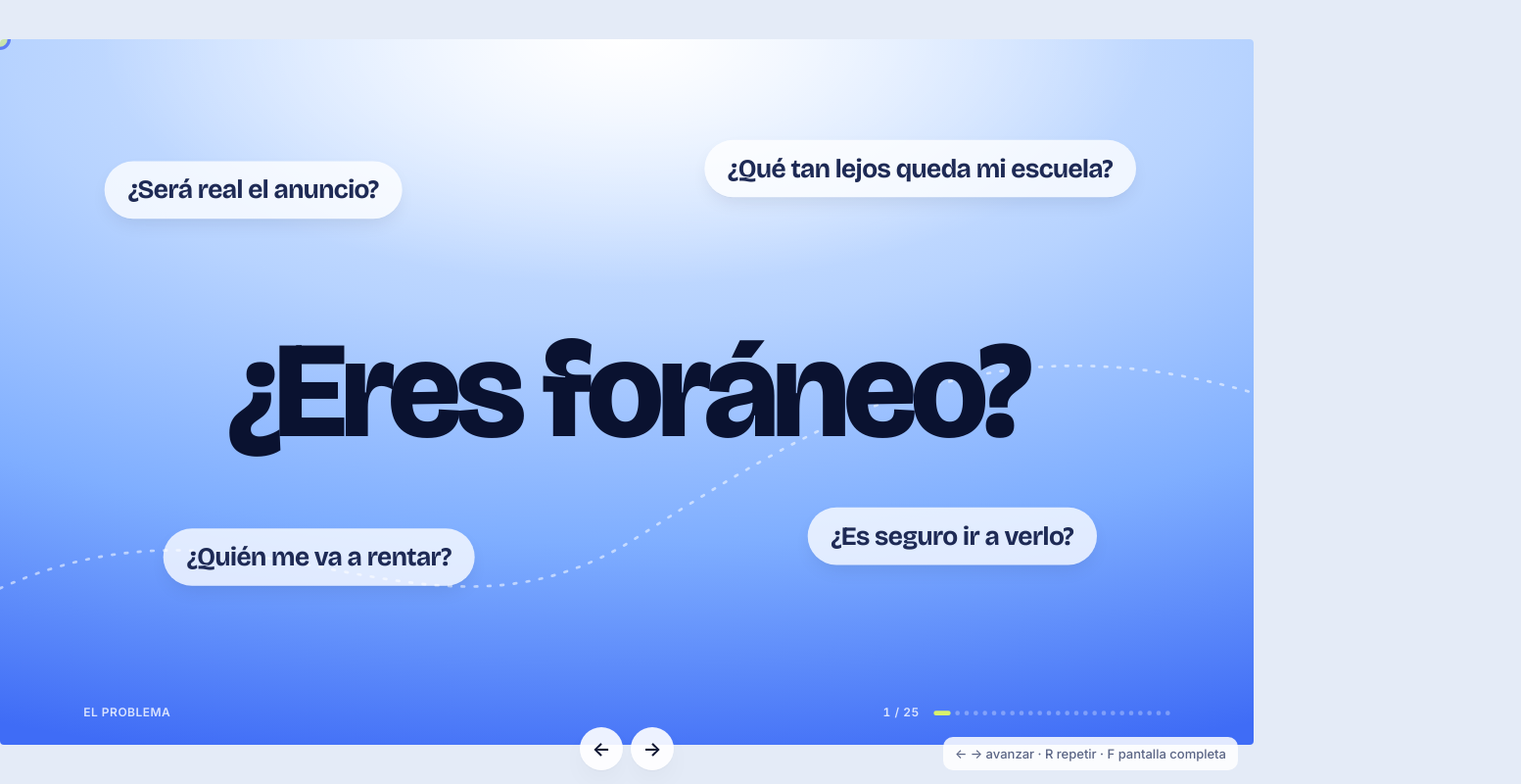
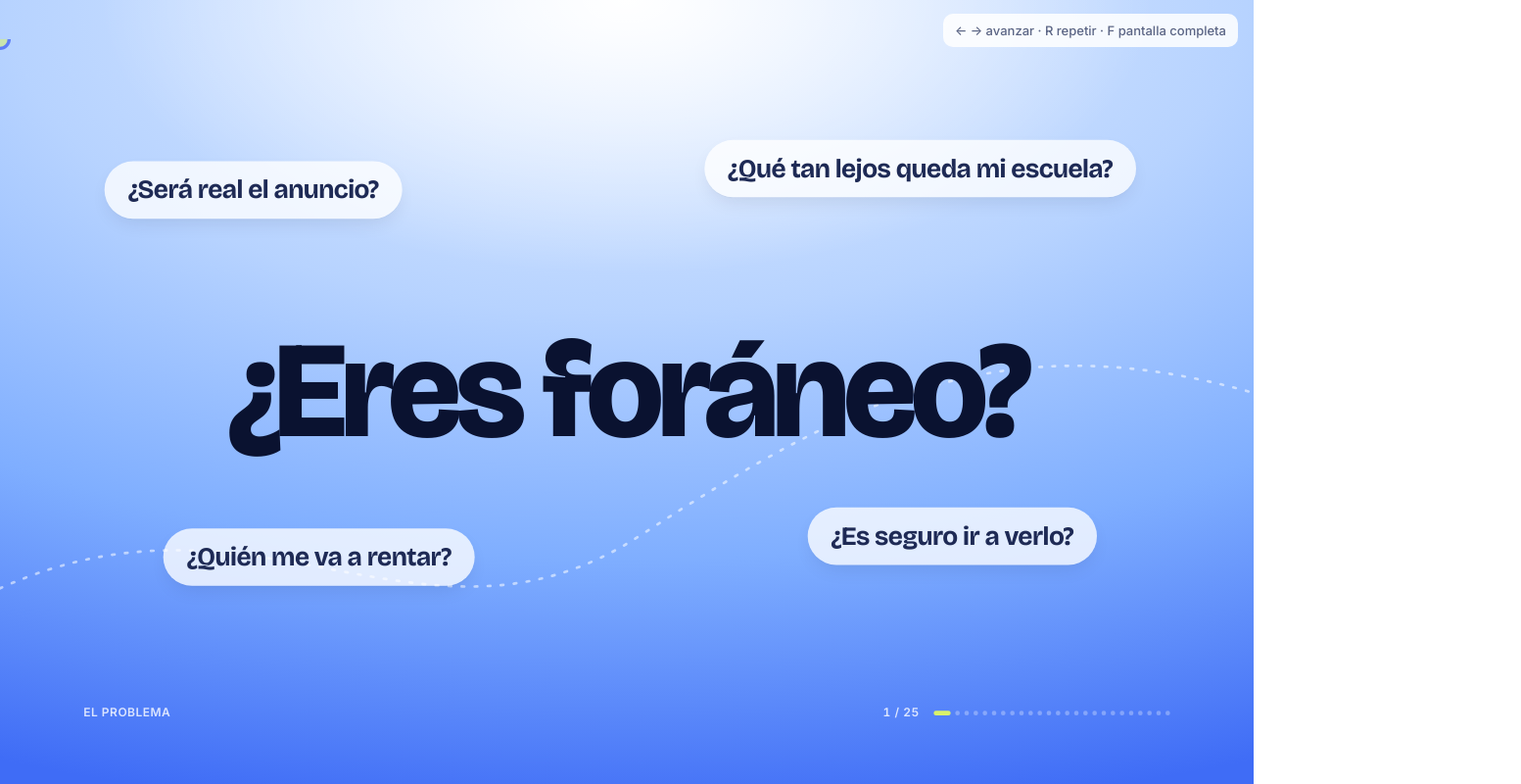
Before and after one commit to MickyxO/roomly-presentacion, a plain HTML site: page index.html in a window 1280 px wide. Shown: the whole page at 98% size, 1553 px wide, since content can reach past the window. Drawn offline with nearby package versions, Linux system fonts and the light colour scheme.

Commit message:
fix: fondo de cada diapositiva a pantalla completa, sin flechas y sin corrimiento al retroceder

```diff
--- a/index.html
+++ b/index.html
@@ -24,19 +24,25 @@
   color-scheme:light;
 }
 html,body{height:100%}
-body{margin:0;background:#E4EBF7;color:var(--ink);font-family:var(--text);overflow:hidden;-webkit-font-smoothing:antialiased;
+html{overflow:hidden}
+body{margin:0;background:var(--canvas);color:var(--ink);font-family:var(--text);overflow:hidden;-webkit-font-smoothing:antialiased;
   padding-left:max(0px, env(safe-area-inset-left,0px));padding-right:max(0px, env(safe-area-inset-right,0px))}
-#stage{position:absolute;left:50%;top:50%;width:1920px;height:1080px;transform-origin:center;overflow:hidden;background:var(--canvas);border-radius:6px}
+#stage{position:absolute;left:50%;top:50%;width:1920px;height:1080px;transform-origin:center;overflow:visible;background:transparent;z-index:1}
 
 /* ---------- diapositiva ---------- */
-.slide{position:absolute;inset:0;padding:110px 128px;opacity:0;pointer-events:none;transition:opacity .7s var(--ease), transform .9s var(--ease);transform:translateX(60px);background:var(--canvas)}
+.slide{position:absolute;inset:0;padding:110px 128px;opacity:0;pointer-events:none;transition:opacity .7s var(--ease), transform .9s var(--ease);transform:translateX(60px);background:transparent}
 #stage.back .slide{transform:translateX(-60px)}
+#stage .slide.active{transform:none}
 .slide.active{opacity:1;pointer-events:auto;transform:none;z-index:2}
 .slide.leaving{opacity:0;transform:translateX(-60px);z-index:1}
 #stage.back .slide.leaving{transform:translateX(60px)}
-.sky{background:radial-gradient(60% 50% at 50% 0%,#fff 0%,rgba(255,255,255,0) 70%),radial-gradient(130% 105% at 50% 0%,#E4EFFF 0%,var(--sky3) 38%,var(--sky4) 68%,var(--sky5) 100%)}
-.sky-top{background:radial-gradient(70% 120% at 20% -40%,var(--sky2) 0%,rgba(216,232,255,0) 70%),var(--canvas)}
-.cobalt{background:radial-gradient(80% 90% at 85% 10%,#2D4DF5 0%,var(--brand) 55%,#0F2BC7 100%);color:#fff}
+.bgl.sky{background:radial-gradient(60% 50% at 50% 0%,#fff 0%,rgba(255,255,255,0) 70%),radial-gradient(130% 105% at 50% 0%,#E4EFFF 0%,var(--sky3) 38%,var(--sky4) 68%,var(--sky5) 100%)}
+.bgl.sky-top{background:radial-gradient(70% 120% at 20% -40%,var(--sky2) 0%,rgba(216,232,255,0) 70%),var(--canvas)}
+.slide.cobalt{color:#fff}
+.bgl.cobalt{background:radial-gradient(80% 90% at 85% 10%,#2D4DF5 0%,var(--brand) 55%,#0F2BC7 100%)}
+#bg{position:fixed;inset:0;z-index:0}
+.bgl{position:absolute;inset:0;background:var(--canvas);opacity:0;transition:opacity .7s var(--ease)}
+.bgl.on{opacity:1}
 
 /* entradas */
 .a{opacity:0;transform:translateY(26px);transition:opacity .8s var(--ease) var(--d,0s), transform .9s var(--ease) var(--d,0s)}
@@ -121,7 +127,7 @@ h2.md{font-size:88px}
 #brand img{width:38px;height:38px}
 #brand.hide{opacity:0}
 #brand.light{color:#fff}
-#help{position:fixed;right:max(16px,env(safe-area-inset-right,0px));bottom:max(14px,env(safe-area-inset-bottom,0px));font:500 13px/1.4 var(--text);color:#5B6585;background:rgba(255,255,255,.85);border-radius:10px;padding:8px 12px;transition:opacity 1s;z-index:30}
+#help{position:fixed;right:max(16px,env(safe-area-inset-right,0px));top:max(14px,env(safe-area-inset-top,0px));font:500 13px/1.4 var(--text);color:#5B6585;background:rgba(255,255,255,.85);border-radius:10px;padding:8px 12px;transition:opacity 1s;z-index:30}
 #nav{position:fixed;left:50%;bottom:max(14px,env(safe-area-inset-bottom,0px));transform:translateX(-50%);display:flex;gap:8px;z-index:30}
 #nav button{width:44px;height:44px;border-radius:50%;border:0;background:rgba(255,255,255,.9);box-shadow:var(--sh-card);font:600 20px/1 var(--text);color:var(--ink);cursor:pointer}
 #nav button:focus-visible{outline:2px solid var(--brand);outline-offset:3px}
@@ -453,6 +459,7 @@ h2.md{font-size:88px}
 .slide.active .wordmark span{animation:popIn .8s var(--spring) .5s both}
 </style>
 
+<div id="bg"><div class="bgl"></div><div class="bgl"></div></div>
 </head>
 <body>
 <div id="stage">
@@ -849,7 +856,6 @@ h2.md{font-size:88px}
 <div id="hud"><span class="act" id="act"></span><span class="count" id="count"></span><div id="dots"></div></div>
 </div>
 
-<div id="nav"><button type="button" id="prev" aria-label="Diapositiva anterior">←</button><button type="button" id="next" aria-label="Diapositiva siguiente">→</button></div>
 <div id="help">← → avanzar · R repetir · F pantalla completa</div>
 
 <script>
@@ -1010,6 +1016,9 @@ function go(i, force) {
   setTimeout(() => { if (alive(tk)) s.classList.add('active'); }, 40);
   slides.forEach((x, k) => { if (k !== i && x !== prev) x.classList.remove('active'); });
   [...dots.children].forEach((d, k) => d.classList.toggle('on', k === i));
+  const bgc = ['sky', 'sky-top', 'cobalt'].find(c => s.classList.contains(c)) || '';
+  const L = [...document.querySelectorAll('#bg .bgl')], on = L.find(l => l.classList.contains('on')) || L[1], off = L.find(l => l !== on);
+  if ((on.dataset.c || '') !== bgc) { off.className = 'bgl ' + bgc; off.dataset.c = bgc; void off.offsetWidth; off.classList.add('on'); on.classList.remove('on'); }
   hud.classList.toggle('light', s.dataset.hud === 'light');
   brand.classList.toggle('light', s.dataset.brand === 'light');
   brand.classList.toggle('hide', s.dataset.brand === 'hide' || i === 0);
@@ -1026,9 +1035,11 @@ addEventListener('keydown', e => {
   if (e.key === 'End') go(slides.length - 1);
   if (e.key === 'f' || e.key === 'F') { const d = document.documentElement; (document.fullscreenElement ? document.exitFullscreen() : d.requestFullscreen?.())?.catch?.(() => {}); }
 });
-document.getElementById('prev').onclick = () => go(cur - 1);
-document.getElementById('next').onclick = () => go(cur + 1);
-stage.addEventListener('click', e => { if (e.target.closest('.dev')) go(cur, true); });
+document.addEventListener('click', e => {
+  if (e.target.closest('.dev')) return go(cur, true);
+  if (e.target.closest('a,button')) return;
+  go(e.clientX < innerWidth / 3 ? cur - 1 : cur + 1);
+});
 setTimeout(() => { document.getElementById('help').style.opacity = 0; }, 6000);
 const start = Math.max(0, Math.min(slides.length - 1, (parseInt(location.hash.slice(1)) || 1) - 1));
 (document.fonts ? document.fonts.ready : Promise.resolve()).then(() => go(start));
```
